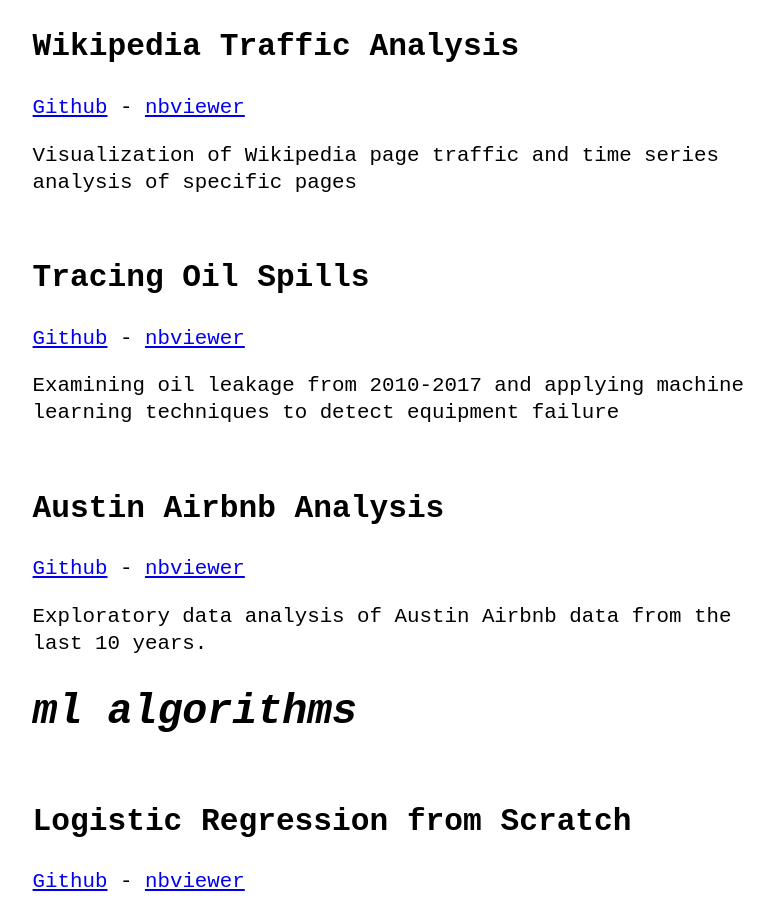
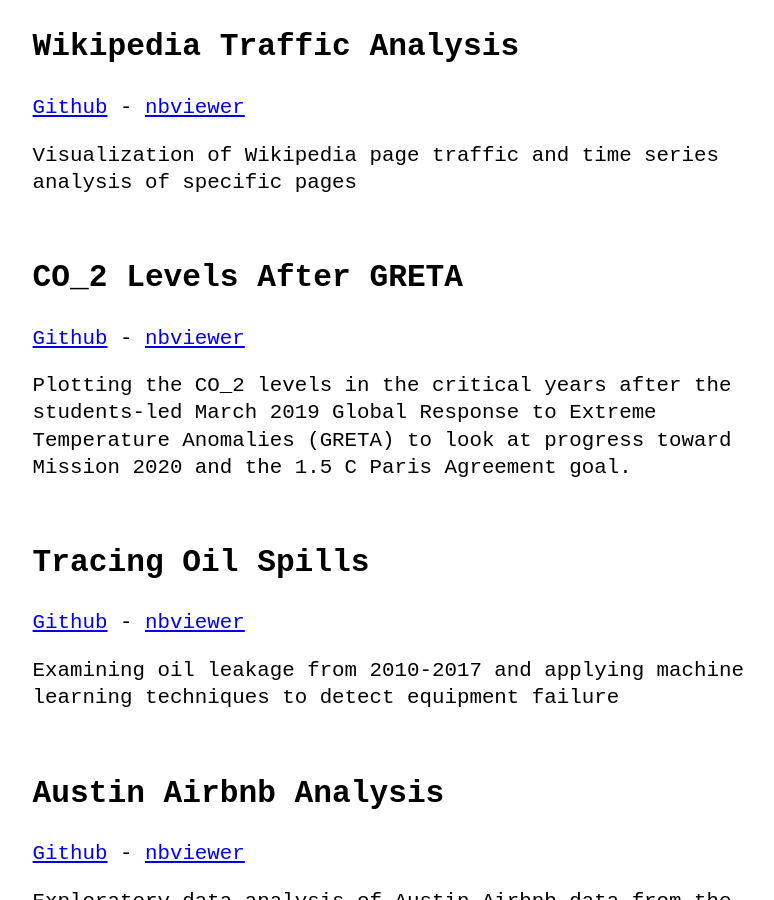
Before and after one commit to lukaszamora/lukaszamora.github.io, a Jekyll site: the page built from projects.md, in a window 1280 px wide and 900 px high, scrolled down 445 px. Shown: the whole window, without its empty margins (233-1007 px from the left). Built offline with Jekyll 4.4.1, drawn with Linux system fonts in a browser that asks for light colours.

Commit message:
Update projects.md

```diff
--- a/projects.md
+++ b/projects.md
@@ -12,6 +12,12 @@ This portfolio is a compilation of notebooks/scripts which I created for data an
 [Github](https://github.com/lukaszamora/Wikipedia-Traffic-Analysis) - [nbviewer](https://nbviewer.jupyter.org/github/lukaszamora/Wikipedia-Traffic-Analysis/blob/master/wikipedia-traffic-analysis.ipynb)
 
 Visualization of Wikipedia page traffic and time series analysis of specific pages
+
+## CO_2 Levels After GRETA
+
+[Github](https://github.com/lukaszamora/CO2-Levels-After-GRETA) - [nbviewer](https://nbviewer.jupyter.org/github/lukaszamora/CO2-Levels-After-GRETA/blob/main/Co2-analysis.ipynb)
+
+Plotting the CO_2 levels in the critical years after the students-led March 2019 Global Response to Extreme Temperature Anomalies (GRETA) to look at progress toward Mission 2020 and the 1.5 C Paris Agreement goal.
 
 ## Tracing Oil Spills
 
```
